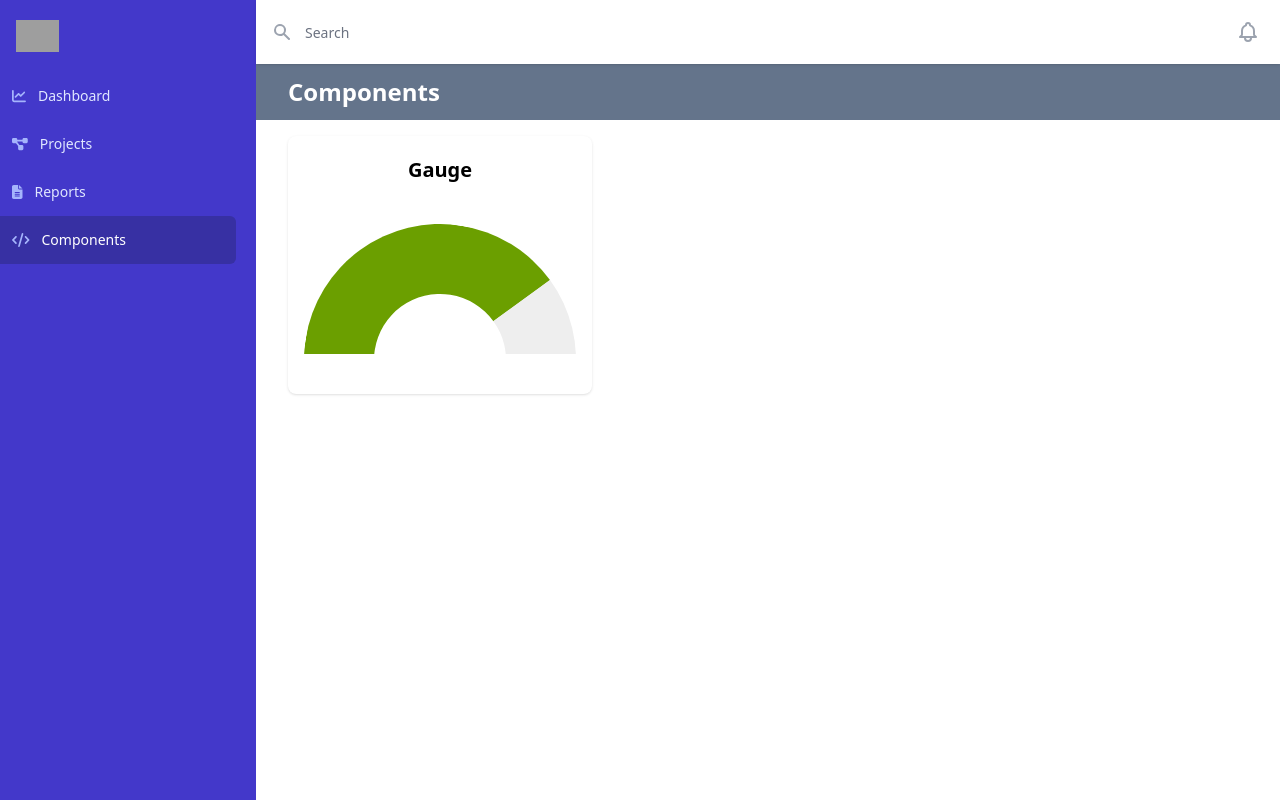
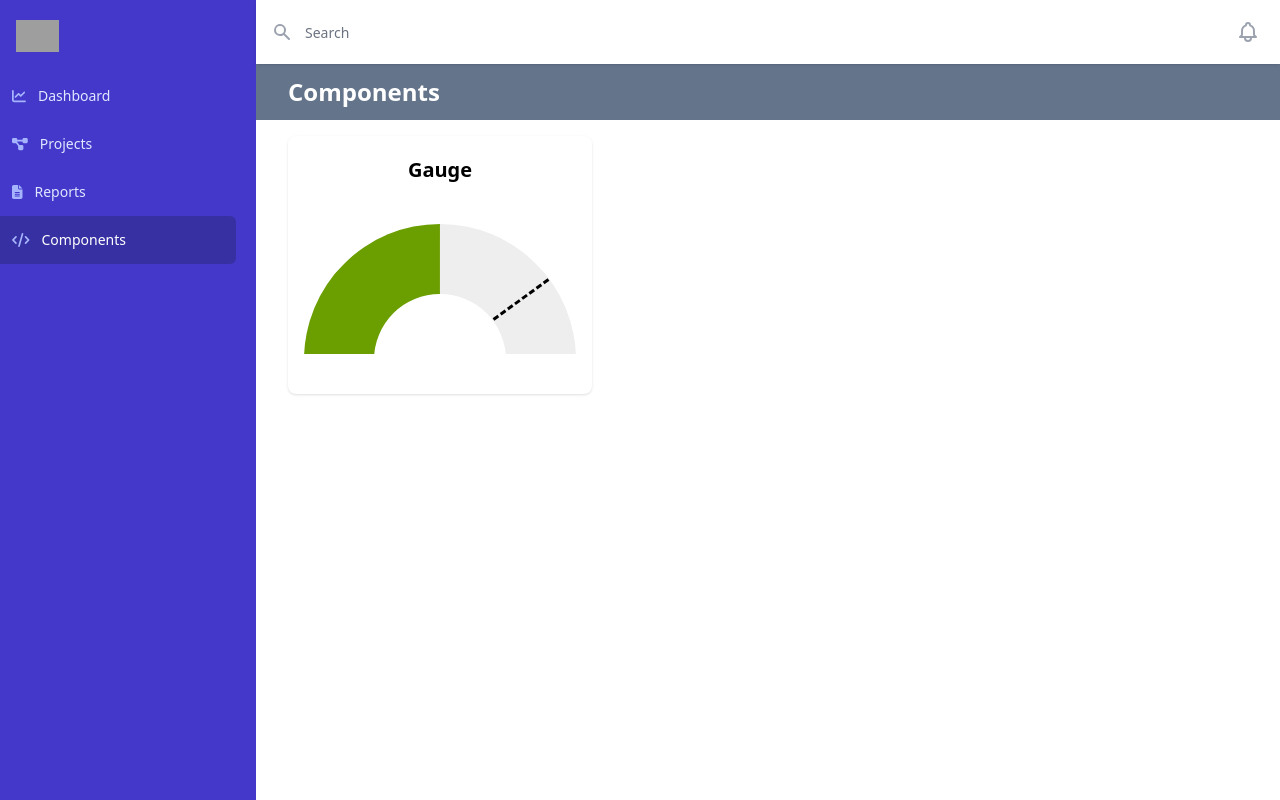
Before and after one commit to benjaminkent/vite-tailwindui, a Vue app: page /components in a window 1280 px wide. Built offline with nearby package versions, Linux system fonts and the light colour scheme; grey boxes are pictures that could not be loaded; a web font is replaced by a local one.

Commit message:
change border colore based on percentage

```diff
--- a/src/components/Gauge.vue
+++ b/src/components/Gauge.vue
@@ -5,12 +5,19 @@
         class="bar"
         :style="`transform: rotate(${45 + progress * 1.8}deg);`"
       ></div>
+      <div
+        :class="[
+          'target-line border-t-3',
+          'border-dashed',
+          { 'border-t-black': isBorderBlack, 'border-t-white': !isBorderBlack },
+        ]"
+      ></div>
     </div>
   </div>
 </template>
 
 <script setup lang="ts">
-import { ref, onMounted } from 'vue'
+import { computed, onMounted, ref } from 'vue'
 
 const progress = ref(0)
 
@@ -18,9 +25,11 @@ function setProgress(p: number) {
   progress.value = p
 }
 
+const isBorderBlack = computed(() => progress.value <= 80)
+
 onMounted(() => {
   setTimeout(() => {
-    setProgress(80)
+    setProgress(50)
   }, 1)
 })
 </script>
@@ -50,4 +59,12 @@ onMounted(() => {
   border-right-color: #6b9f00;
   transition: all 1s ease-in-out;
 }
+.target-line {
+  // border-top: 3px dashed white;
+  width: 68px;
+  position: absolute;
+  top: 74px;
+  right: 21px;
+  transform: rotate(144deg);
+}
 </style>
--- a/tailwind.config.js
+++ b/tailwind.config.js
@@ -8,6 +8,15 @@ module.exports = {
         sans: ['Inter var', ...defaultTheme.fontFamily.sans],
       },
     },
+    borderWidth: {
+      DEFAULT: '1px',
+      0: '0',
+      2: '2px',
+      3: '3px',
+      4: '4px',
+      6: '6px',
+      8: '8px',
+    },
   },
   plugins: [require('@tailwindcss/forms')],
 }
```
